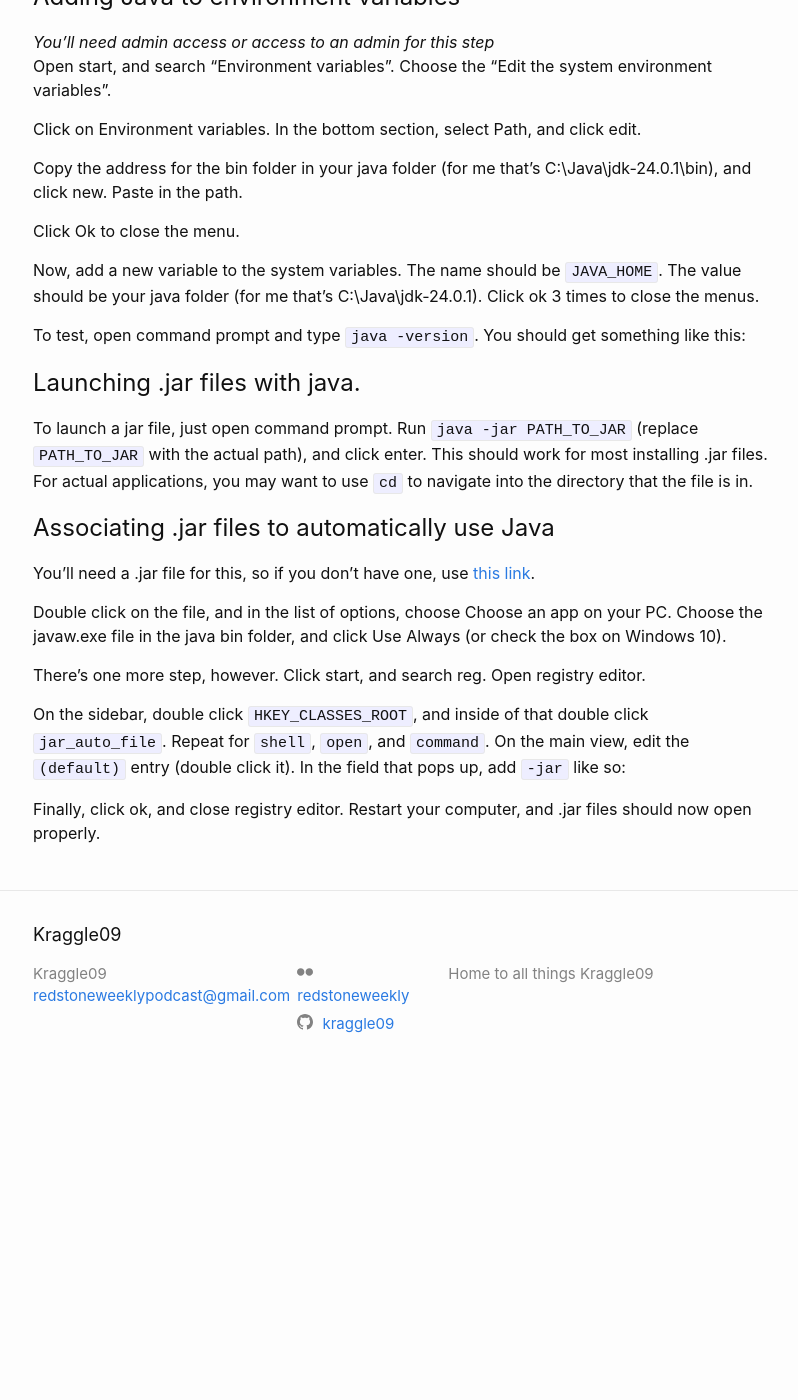
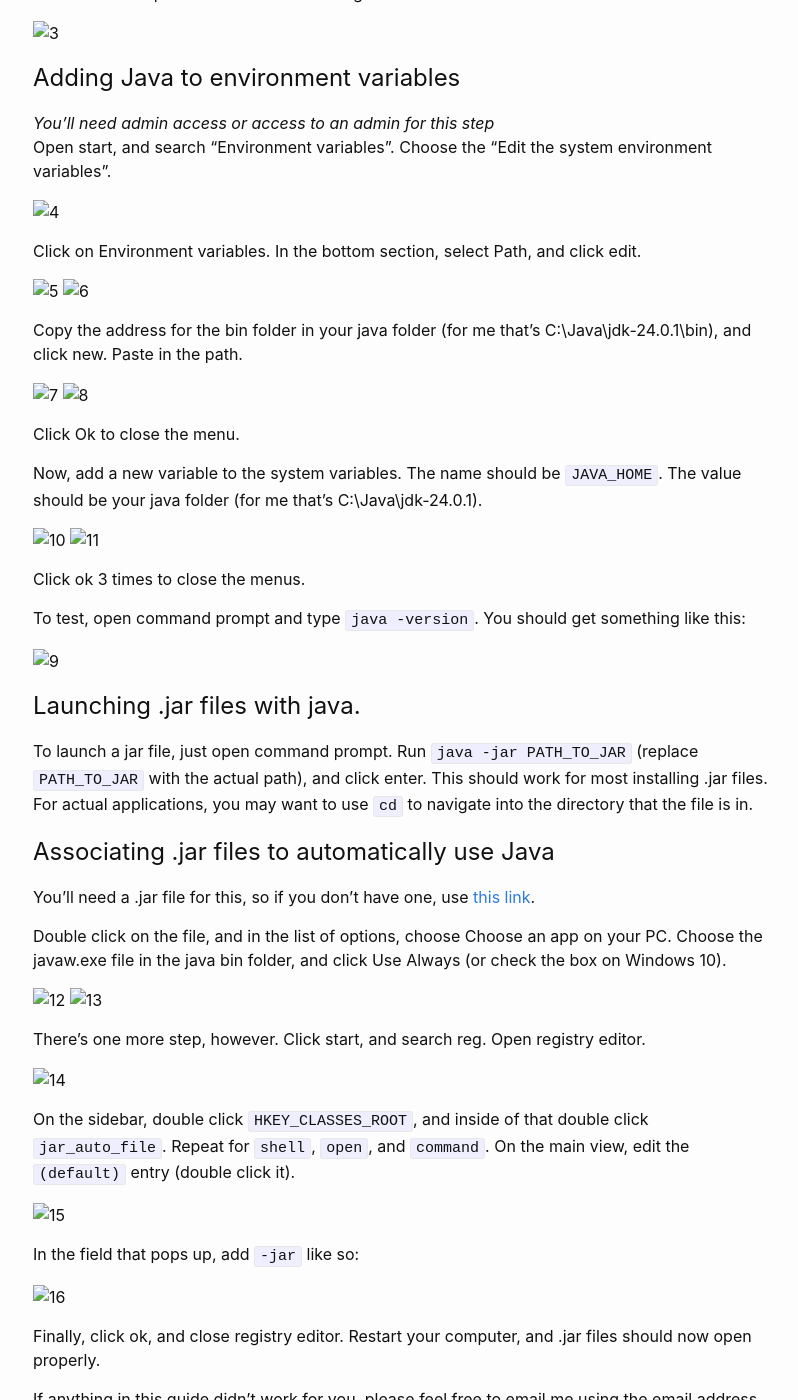
Before and after one commit to Kraggle09/kraggle09.github.io, a Jekyll site: the page built from docs/guide/java.markdown, in a window 1280 px wide and 1400 px high, scrolled down 590 px. Shown: the whole window, without its empty margins (237-1035 px from the left). Built offline with Jekyll 4.4.1, drawn with Linux system fonts in a browser that asks for light colours; before the commit the page ends 1685 px from its top, so only the background shows below that; some of the changed text lies outside the part shown.

Commit message:
Added images

```diff
--- a/docs/guide/java.markdown
+++ b/docs/guide/java.markdown
@@ -15,21 +15,41 @@ Yes, but that's stuck on Java 8. If you want/need a newer version of Java, you'l
 ## Installing Java
 First, you'll want to go to [jdk.java.net](https://jdk.java.net). Click on the latest "Ready for use" JDK option. For me, that's JDK 24. Click on the windows zip option.
 
+![1](/images/java/1.png)
+![2](/images/java/2.png)
+
 After it downloads, extract the files into some directory. For me, I'll put them in a Java folder in my root drive. Your path should look something like this:
+
+![3](/images/java/3.png)
 
 ## Adding Java to environment variables
 *You'll need admin access or access to an admin for this step*
 Open start, and search "Environment variables". Choose the "Edit the system environment variables".
 
+![4](/images/java/4.png)
+
 Click on Environment variables. In the bottom section, select Path, and click edit.
+
+![5](/images/java/5.png)
+![6](/images/java/6.png)
 
 Copy the address for the bin folder in your java folder (for me that's C:\Java\jdk-24.0.1\bin), and click new. Paste in the path.
 
+![7](/images/java/7.png)
+![8](/images/java/8.png)
+
 Click Ok to close the menu.
 
-Now, add a new variable to the system variables. The name should be `JAVA_HOME`. The value should be your java folder (for me that's C:\Java\jdk-24.0.1). Click ok 3 times to close the menus.
+Now, add a new variable to the system variables. The name should be `JAVA_HOME`. The value should be your java folder (for me that's C:\Java\jdk-24.0.1).
+
+![10](/images/java/10.png)
+![11](/images/java/11.png)
+
+Click ok 3 times to close the menus.
 
 To test, open command prompt and type `java -version`. You should get something like this:
+
+![9](/images/java/9.png)
 
 ## Launching .jar files with java.
 To launch a jar file, just open command prompt. Run `java -jar PATH_TO_JAR` (replace `PATH_TO_JAR` with the actual path), and click enter. This should work for most installing .jar files. For actual applications, you may want to use `cd` to navigate into the directory that the file is in.
@@ -39,8 +59,21 @@ You'll need a .jar file for this, so if you don't have one, use [this link](http
 
 Double click on the file, and in the list of options, choose Choose an app on your PC. Choose the javaw.exe file in the java bin folder, and click Use Always (or check the box on Windows 10).
 
+![12](/images/java/12.png)
+![13](/images/java/13.png)
+
 There's one more step, however. Click start, and search reg. Open registry editor.
 
-On the sidebar, double click `HKEY_CLASSES_ROOT`, and inside of that double click `jar_auto_file`. Repeat for `shell`, `open`, and `command`. On the main view, edit the `(default)` entry (double click it). In the field that pops up, add `-jar` like so:
+![14](/images/java/14.png)
+
+On the sidebar, double click `HKEY_CLASSES_ROOT`, and inside of that double click `jar_auto_file`. Repeat for `shell`, `open`, and `command`. On the main view, edit the `(default)` entry (double click it).
+
+![15](/images/java/15.png)
+
+In the field that pops up, add `-jar` like so:
+
+![16](/images/java/16.png)
 
 Finally, click ok, and close registry editor. Restart your computer, and .jar files should now open properly.
+
+If anything in this guide didn't work for you, please feel free to email me using the email address on the bottom of this website.
```
Also changed, not shown: docs/guide/images/java/1.png (added), docs/guide/images/java/10.png (added), docs/guide/images/java/11.png (added), docs/guide/images/java/12.png (added), docs/guide/images/java/13.png (added), docs/guide/images/java/14.png (added), docs/guide/images/java/15.png (added), docs/guide/images/java/16.png (added), docs/guide/images/java/2.png (added), docs/guide/images/java/3.png (added), docs/guide/images/java/4.png (added), docs/guide/images/java/5.png (added), docs/guide/images/java/6.png (added), docs/guide/images/java/7.png (added), 2 more files.
